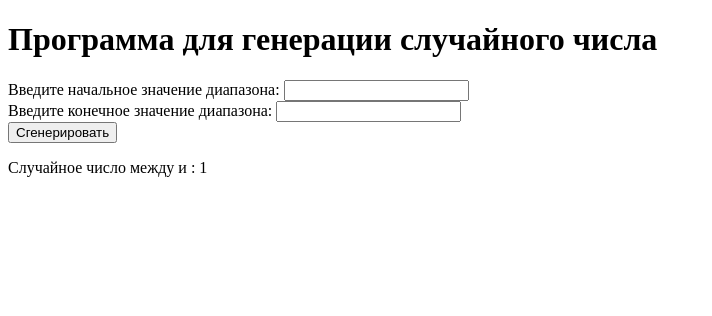
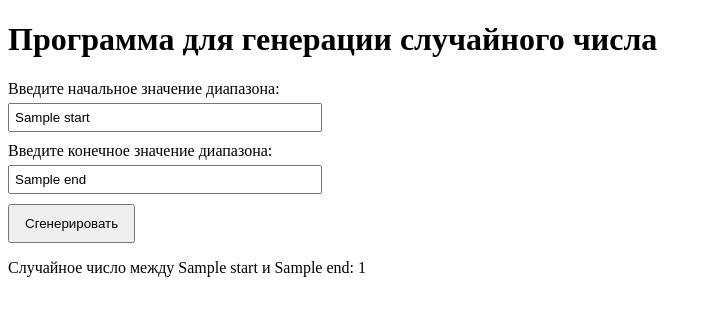
Before and after one commit to Cipticon/my-website, a Flask app: template templates/index.html in a window 1280 px wide. Shown: the top 316 px of the page, without its empty margins (0-712 px from the left). Run offline with Flask 2, Linux system fonts and the light colour scheme; the template is opened without the code that fills it: most values are stand-ins (such as "Sample title", 1, 10 or a date in 2020).

Commit message:
Добавил файлы проекта 6

```diff
--- a/app.py
+++ b/app.py
@@ -1,29 +1,27 @@
+import random
 from flask import Flask, render_template, request
-import math
 
 app = Flask(__name__)
 
-
-def calculate_circle_area(radius):
-    """Функция для расчета площади круга"""
-    return math.pi * radius ** 2
-
+def generate_random_number(start, end):
+    """Функция для генерации случайного числа"""
+    return random.randint(start, end)
 
 @app.route("/", methods=["GET", "POST"])
 def index():
-    area = None
+    random_number = None
     if request.method == "POST":
         try:
-            radius = float(request.form["radius"])
-            if radius < 0:
-                area = "Радиус не может быть отрицательным!"
+            start = int(request.form["start"])
+            end = int(request.form["end"])
+            if start >= end:
+                random_number = "Начальное число должно быть меньше конечного!"
             else:
-                area = f"Площадь круга с радиусом {radius} равна: {calculate_circle_area(radius):.2f}"
+                random_number = generate_random_number(start, end)
         except ValueError:
-            area = "Пожалуйста, введите числовое значение для радиуса."
+            random_number = "Пожалуйста, введите числовые значения для диапазона."
 
-    return render_template("index.html", area=area)
-
+    return render_template("index.html", random_number=random_number)
 
 if __name__ == "__main__":
     app.run(debug=True, host="0.0.0.0", port=8080)
--- a/templates/index.html
+++ b/templates/index.html
@@ -4,22 +4,43 @@
     <meta charset="UTF-8">
     <meta name="viewport" content="width=device-width, initial-scale=1.0">
     <title>Генерация случайного числа</title>
+    <style>
+        label {
+            display: block;
+            margin-bottom: 5px;
+        }
+        input {
+            margin-bottom: 10px;
+            padding: 5px;
+            width: 100%;
+            max-width: 300px;
+        }
+        button {
+            padding: 10px 15px;
+        }
+    </style>
 </head>
 <body>
     <h1>Программа для генерации случайного числа</h1>
 
     <form method="POST">
         <label for="start">Введите начальное значение диапазона:</label>
-        <input type="text" id="start" name="start" required>
+        <input type="text" id="start" name="start" value="{{ start }}" required>
         <br>
         <label for="end">Введите конечное значение диапазона:</label>
-        <input type="text" id="end" name="end" required>
+        <input type="text" id="end" name="end" value="{{ end }}" required>
         <br>
         <button type="submit">Сгенерировать</button>
     </form>
 
     {% if random_number is not none %}
-        <p>Случайное число между {{ request.form["start"] }} и {{ request.form["end"] }}: {{ random_number }}</p>
+        <p>
+            {% if random_number is string %}
+                Ошибка: {{ random_number }}
+            {% else %}
+                Случайное число между {{ start }} и {{ end }}: {{ random_number }}
+            {% endif %}
+        </p>
     {% endif %}
 </body>
 </html>
```
Also changed, not shown: circle_area.py (+15 -11 lines).
